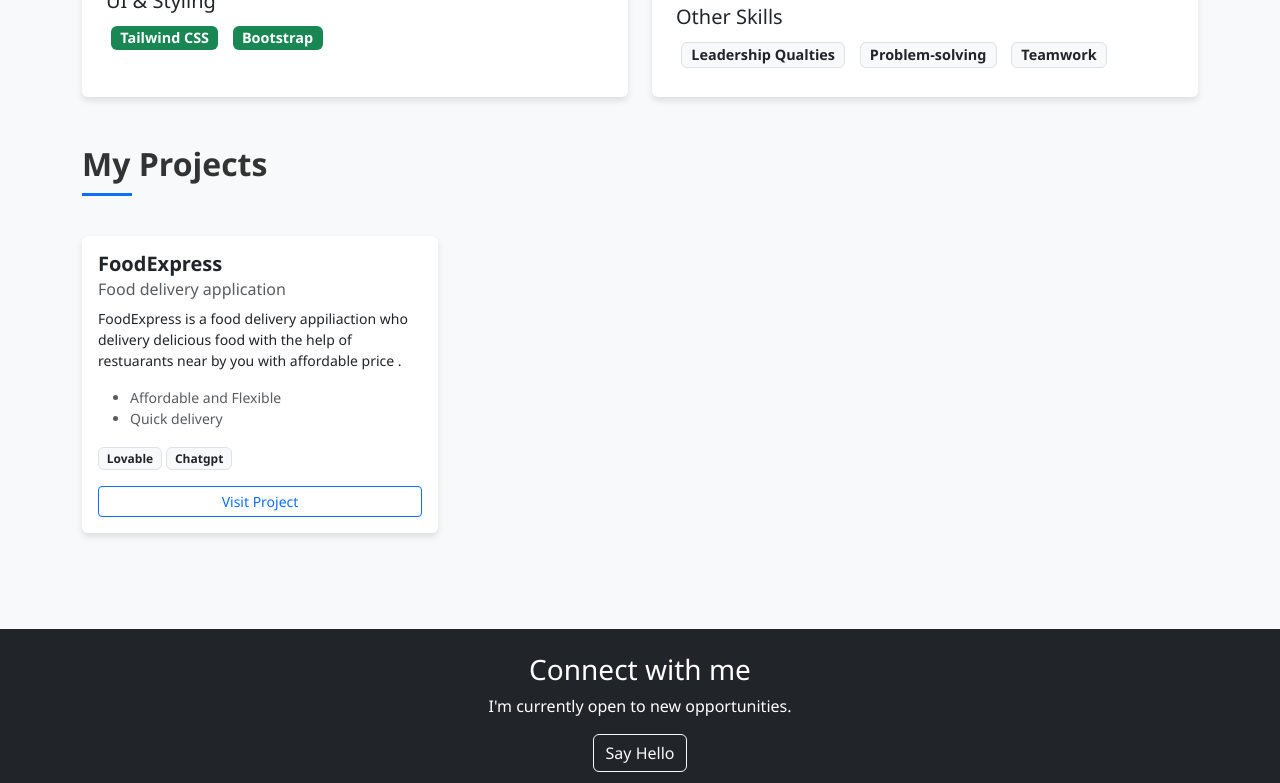
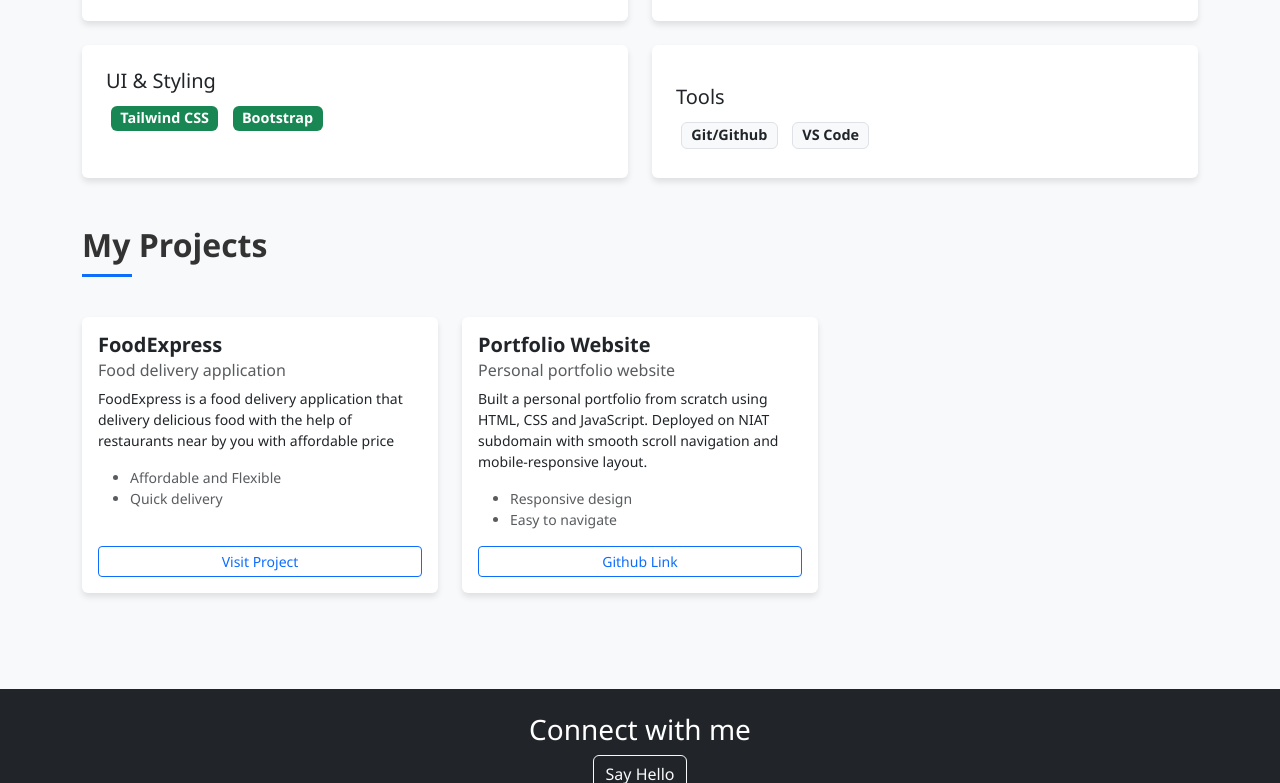
Before and after one commit to Aryan-730/Portfolio_website, a plain HTML site: page index.html in a window 1280 px wide. Shown: the part 1330-2113 px from the top of the page. Drawn offline with nearby package versions, Linux system fonts and the light colour scheme; a web font is replaced by a local one.

Commit message:
Updated the Website

```diff
--- a/index.html
+++ b/index.html
@@ -34,12 +34,14 @@
     <header class="hero-section text-center" id="top">
         <div class="container">
             <h1 class="display-4 fw-bold">Aryan Kedar</h1>
-            <p class="lead mb-2">Pune, India</p>
+            <h3 class="mb-3 mt-3">Aspiring Software Developer | Computer Science Student @ NIAT Pune</h3>
+            <p class="lead mb-2">Building responsive web apps with HTML, CSS, JavaScript & Tailwind</p>
             <div class="d-flex justify-content-center mb-4">
                 <a href="mailto:kedararyan77@gmail.com" class="social-link"><i class="fas fa-envelope"></i></a>
                 <a href="https://x.com/Aryan_kedar07" class="social-link"><i class="fab fa-twitter"></i></a>
                 <a href="https://www.linkedin.com/in/aryan-kedar-9a88b4377/" class="social-link"><i
                         class="fab fa-linkedin"></i></a>
+                <a href="https://github.com/Aryan-730" class="social-link"><i class="fab fa-github"></i></a>
             </div>
             <div>
                 <a href="#contact" class="btn btn-light fw-bold px-4 py-2">Connect with me</a>
@@ -53,9 +55,11 @@
             <h2 class="section-title">About Me</h2>
             <div class="card p-4">
                 <p class="lead">
-                    A Computer Science student with a strong foundation in frontend , C++ and python. Passionate about
-                    building interactive, beautiful websites. Eager to contribute to innovative projects and grow within
-                    dynamic engineering teams.
+                    I'm a first-year Computer Science student at NIAT Pune who is obsessed with frontend development
+                    after building
+                    my first webpage in HTML. I've shipped 2 projects so far, currently learning
+                    React, and solving DSA problems on LeetCode daily.
+                    I'm aiming for a SDE role at a top tech company by Year 4.
                 </p>
             </div>
         </section>
@@ -64,7 +68,8 @@
             <h2 class="section-title">Education</h2>
             <div class="card p-4">
                 <h4 class="fw-bold">B.Tech in Computer Science Engineering In Data Science</h4>
-                <p class="mb-1">Ajeenkya DY Patil College, Pune</p>
+                <h6 class="mb-1">NxtWave Innovation of Advanced Technology, Pune </h6>
+                <p class="mb-1">Ajeenkya DY Patil University Campus</p>
                 <p class="text-muted"><i class="far fa-calendar-alt me-2"></i>Expected Graduation : 2029</p>
             </div>
         </section>
@@ -104,11 +109,10 @@
                 </div>
                 <div class="col-md-6">
                     <div class="card p-4">
-                        <h5 class="mt-3">Other Skills</h5>
+                        <h5 class="mt-3">Tools </h5>
                         <div>
-                            <span class="badge bg-light text-dark border skill-badge">Leadership Qualties</span>
-                            <span class="badge bg-light text-dark border skill-badge">Problem-solving</span>
-                            <span class="badge bg-light text-dark border skill-badge">Teamwork</span>
+                            <span class="badge bg-light text-dark border skill-badge">Git/Github</span>
+                            <span class="badge bg-light text-dark border skill-badge">VS Code</span>
                         </div>
                     </div>
                 </div>
@@ -139,20 +143,38 @@
                             <h5 class="card-title fw-bold">FoodExpress</h5>
                             <h6 class="card-subtitle mb-2 text-muted">Food delivery application</h6>
                             <p class="card-text small">
-                                FoodExpress is a food delivery appiliaction who delivery delicious food with the help of
-                                restuarants near by you with affordable price .
+                                FoodExpress is a food delivery application that delivery delicious food with the help of
+                                restaurants near by you with affordable price
                             </p>
                             <ul class="small text-muted mb-3">
                                 <li>Affordable and Flexible</li>
                                 <li>Quick delivery</li>
                             </ul>
                             <div class="mt-auto">
-                                <div class="mb-3">
-                                    <span class="badge bg-light text-dark border">Lovable</span>
-                                    <span class="badge bg-light text-dark border">Chatgpt</span>
-                                </div>
                                 <a href="https://foodexpress73.lovable.app/"
                                     class="btn btn-outline-primary btn-sm w-100" target="_blank">Visit Project</a>
+                            </div>
+                        </div>
+                    </div>
+                </div>
+
+                <div class="col-lg-4 col-md-6">
+                    <div class="card h-100">
+                        <div class="card-body d-flex flex-column">
+                            <h5 class="card-title fw-bold">Portfolio Website</h5>
+                            <h6 class="card-subtitle mb-2 text-muted">Personal portfolio website</h6>
+                            <p class="card-text small">
+                                Built a personal portfolio from scratch using HTML, CSS
+                                and JavaScript. Deployed on NIAT subdomain with smooth
+                                scroll navigation and mobile-responsive layout.
+                            </p>
+                            <ul class="small text-muted mb-3">
+                                <li>Responsive design</li>
+                                <li>Easy to navigate</li>
+                            </ul>
+                            <div class="mt-auto">
+                                <a href="https://github.com/Aryan-730" class="btn btn-outline-primary btn-sm w-100"
+                                    target="_blank">Github Link</a>
                             </div>
                         </div>
                     </div>
@@ -169,16 +191,15 @@
     <footer id="contact" class="bg-dark text-white py-4 text-center">
         <div class="container">
             <h3>Connect with me</h3>
-            <p>I'm currently open to new opportunities.</p>
             <a href="mailto:kedararyan77@gmail.com" class="btn btn-outline-light mb-3">Say Hello</a>
             <div class="mb-3">
                 <a href="https://x.com/Aryan_kedar07" class="text-white mx-2"><i class="fab fa-twitter"></i></a>
                 <a href="https://www.linkedin.com/in/aryan-kedar-9a88b4377/" class="text-white mx-2"><i
                         class="fab fa-linkedin"></i></a>
-
+                <a href="https://github.com/Aryan-730" class="social-link"><i class="fab fa-github"></i></a>
             </div>
             <hr class="border-secondary">
-            <p class="small mb-0">&copy; 2025 Aryan Kedar. All rights reserved.</p>
+            <p class="small mb-0">&copy; 2026 Aryan Kedar. All rights reserved.</p>
         </div>
     </footer>
 
```
